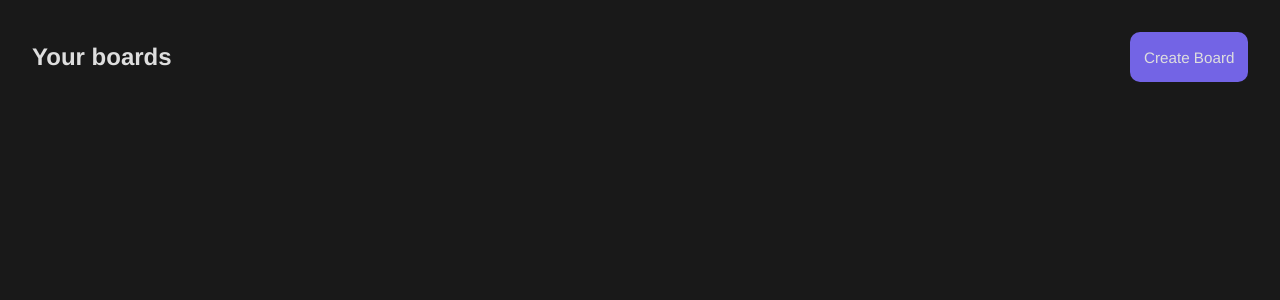
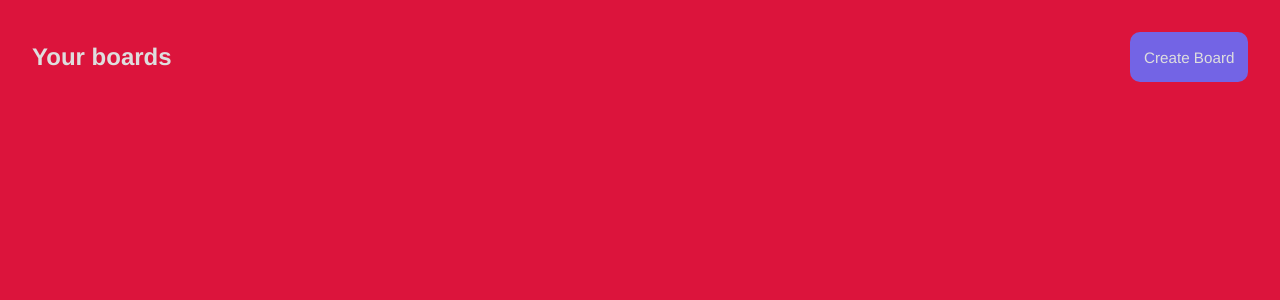
Before and after one commit to jhank12/game-task-tracker-ng, an Angular app: page / in a window 1280 px wide. Shown: the top 300 px of the page. Built offline with nearby package versions, Linux system fonts and the light colour scheme; a web font is replaced by a local one.

Commit message:
changed bg color

```diff
--- a/src/styles.scss
+++ b/src/styles.scss
@@ -7,6 +7,7 @@
 :root {
   // colors
   --bg-main: #191919;
+  --bg-main: crimson;
   --bg-secondary: #1f1f1f;
   --bg-secondary-hover: #292929;
   --bg-lighter: #262626;
```
